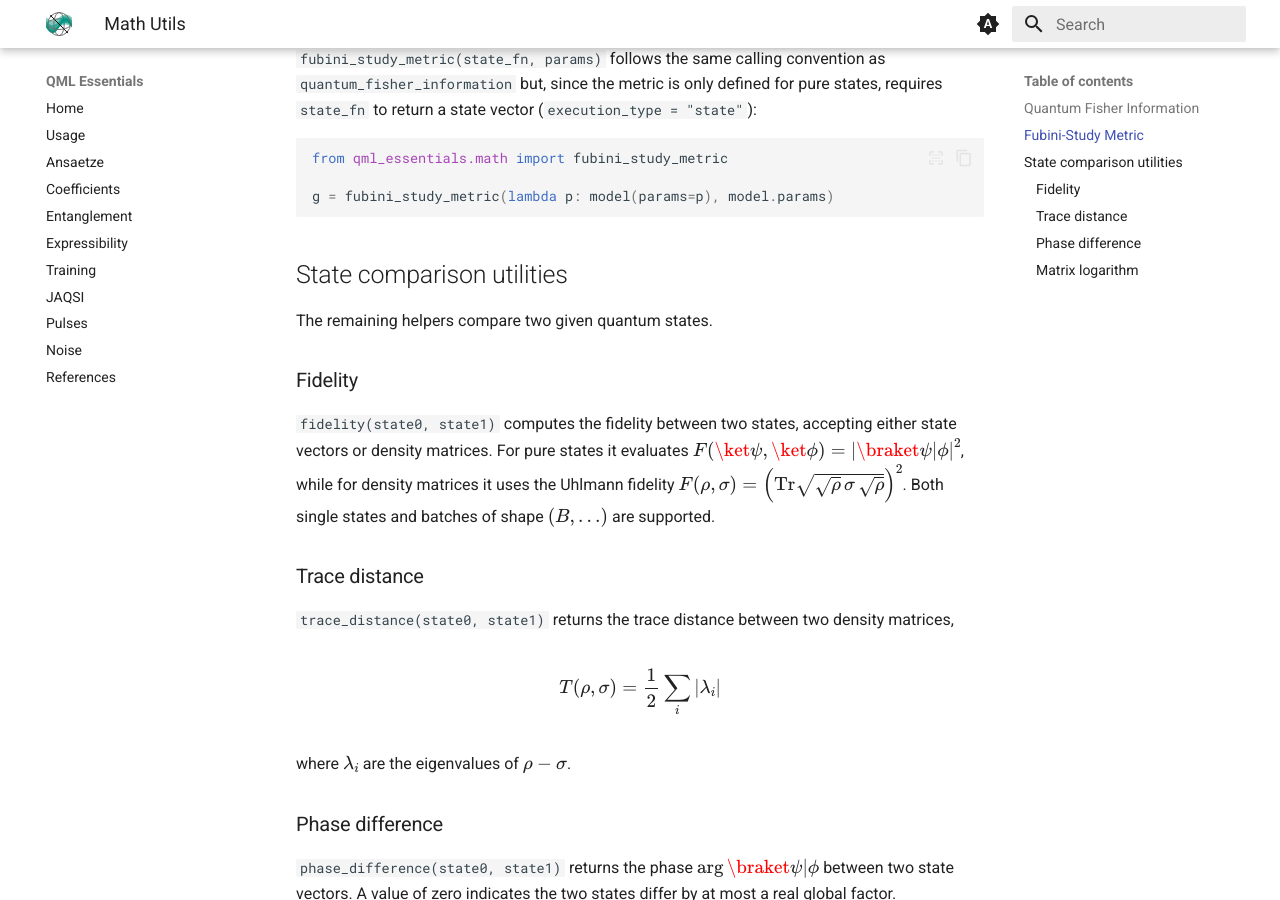
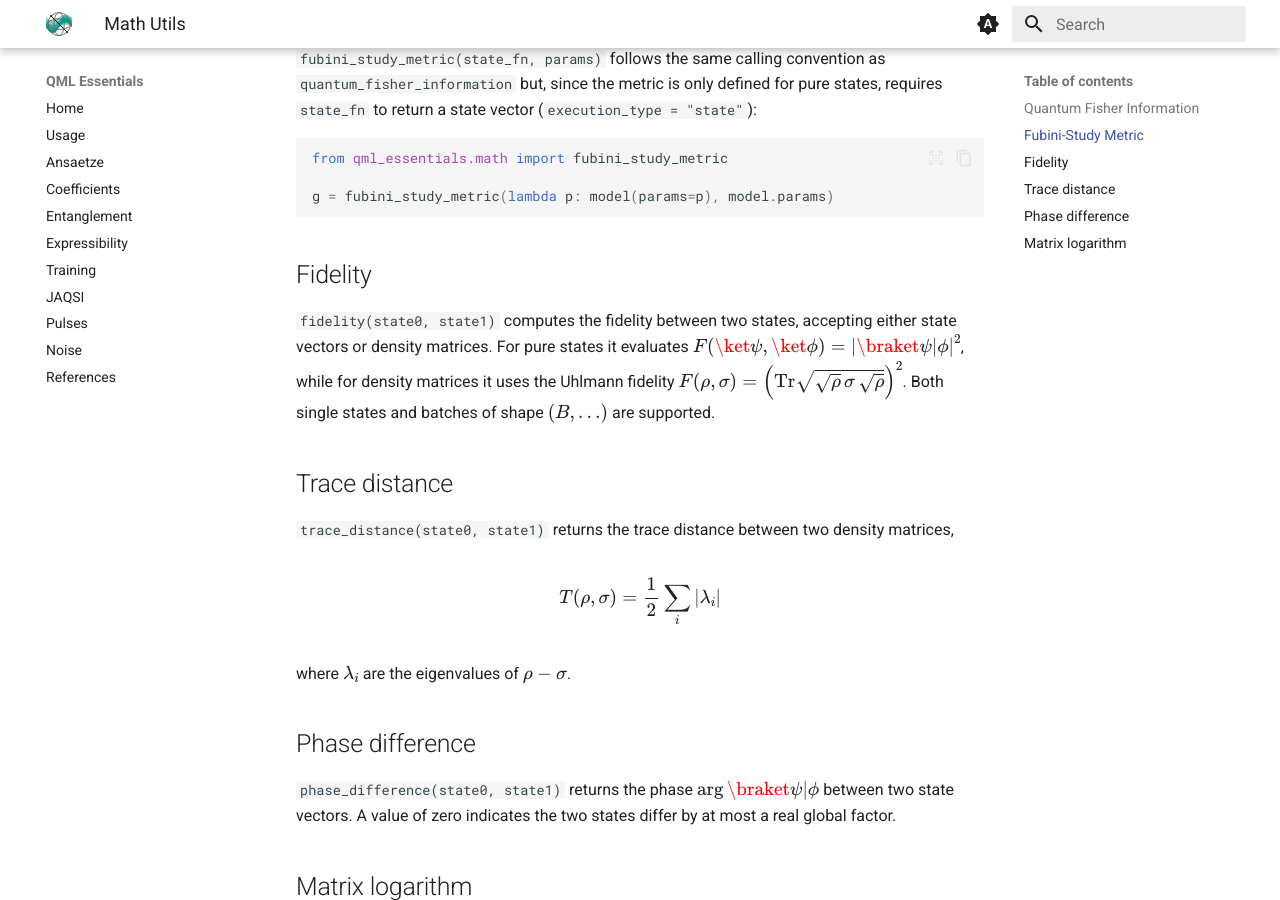
Before and after one commit to cirKITers/qml-essentials, an MkDocs documentation site: the page built from docs/math_utils.md, in a window 1280 px wide and 900 px high, scrolled down 1407 px. Built offline with MkDocs 1.6.1 and Material for MkDocs 9.7.7, drawn with Linux system fonts in a browser that asks for light colours.

Commit message:
level indent
Signed-off-by: Melvin Strobl <lc3267@kit.edu>

````diff
--- a/docs/math_utils.md
+++ b/docs/math_utils.md
@@ -58,11 +58,7 @@ from qml_essentials.math import fubini_study_metric
 g = fubini_study_metric(lambda p: model(params=p), model.params)
 ```
 
-## State comparison utilities
-
-The remaining helpers compare two given quantum states.
-
-### Fidelity
+## Fidelity
 
 `fidelity(state0, state1)` computes the fidelity between two states, accepting either state
 vectors or density matrices.
@@ -71,7 +67,7 @@ while for density matrices it uses the Uhlmann fidelity
 $F(\rho, \sigma) = \left(\mathrm{Tr}\sqrt{\sqrt{\rho}\,\sigma\,\sqrt{\rho}}\right)^2$.
 Both single states and batches of shape $(B, \dots)$ are supported.
 
-### Trace distance
+## Trace distance
 
 `trace_distance(state0, state1)` returns the trace distance between two density matrices,
 
@@ -79,13 +75,13 @@ Both single states and batches of shape $(B, \dots)$ are supported.
 
 where $\lambda_i$ are the eigenvalues of $\rho - \sigma$.
 
-### Phase difference
+## Phase difference
 
 `phase_difference(state0, state1)` returns the phase $\arg\braket{\psi | \phi}$ between two
 state vectors.
 A value of zero indicates the two states differ by at most a real global factor.
 
-### Matrix logarithm
+## Matrix logarithm
 
 `logm_v(A)` computes the matrix logarithm of a single matrix of shape $(d, d)$ or of each
 matrix in a batch of shape $(B, d, d)$, as used internally by the entropy-based measures.
````
